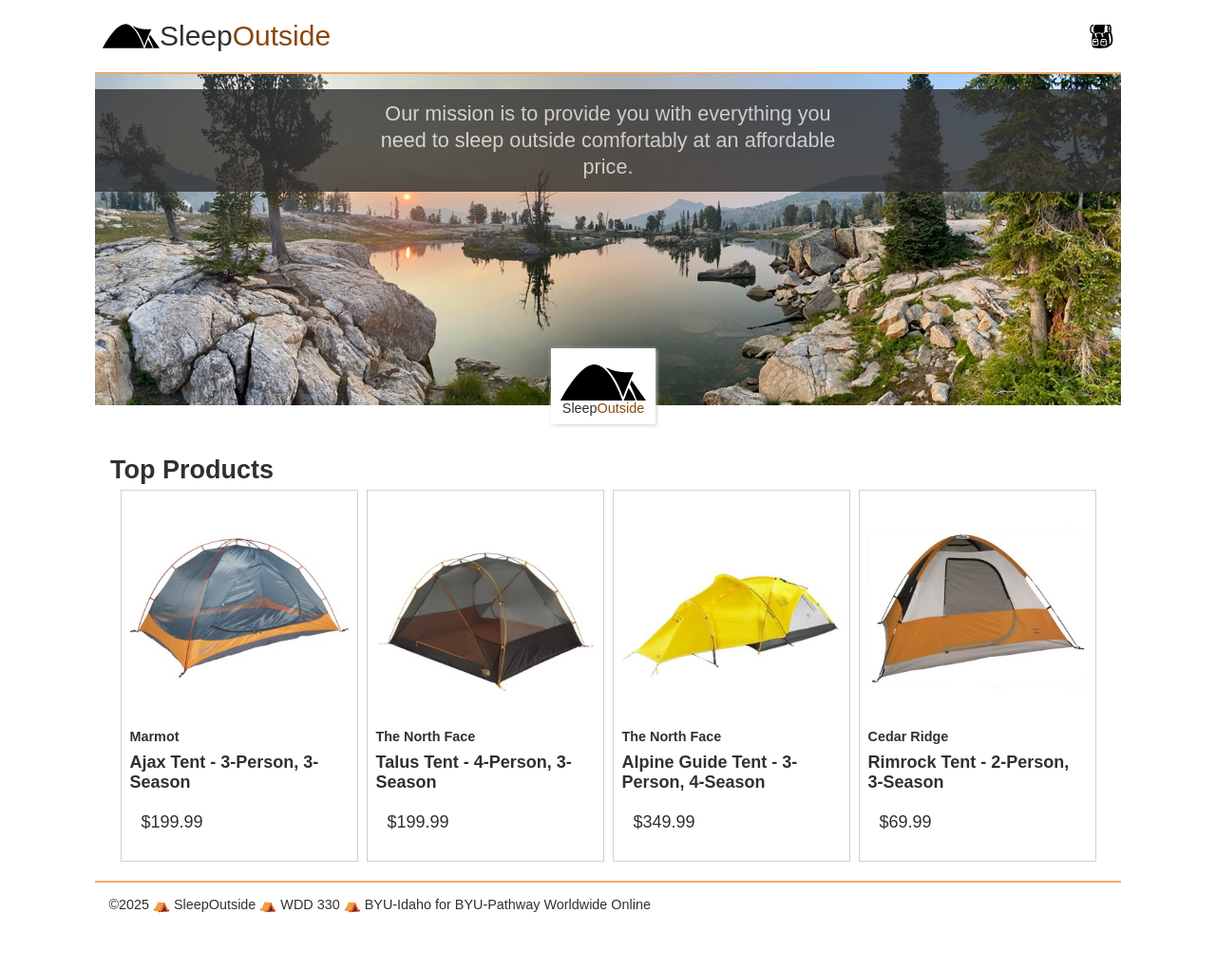
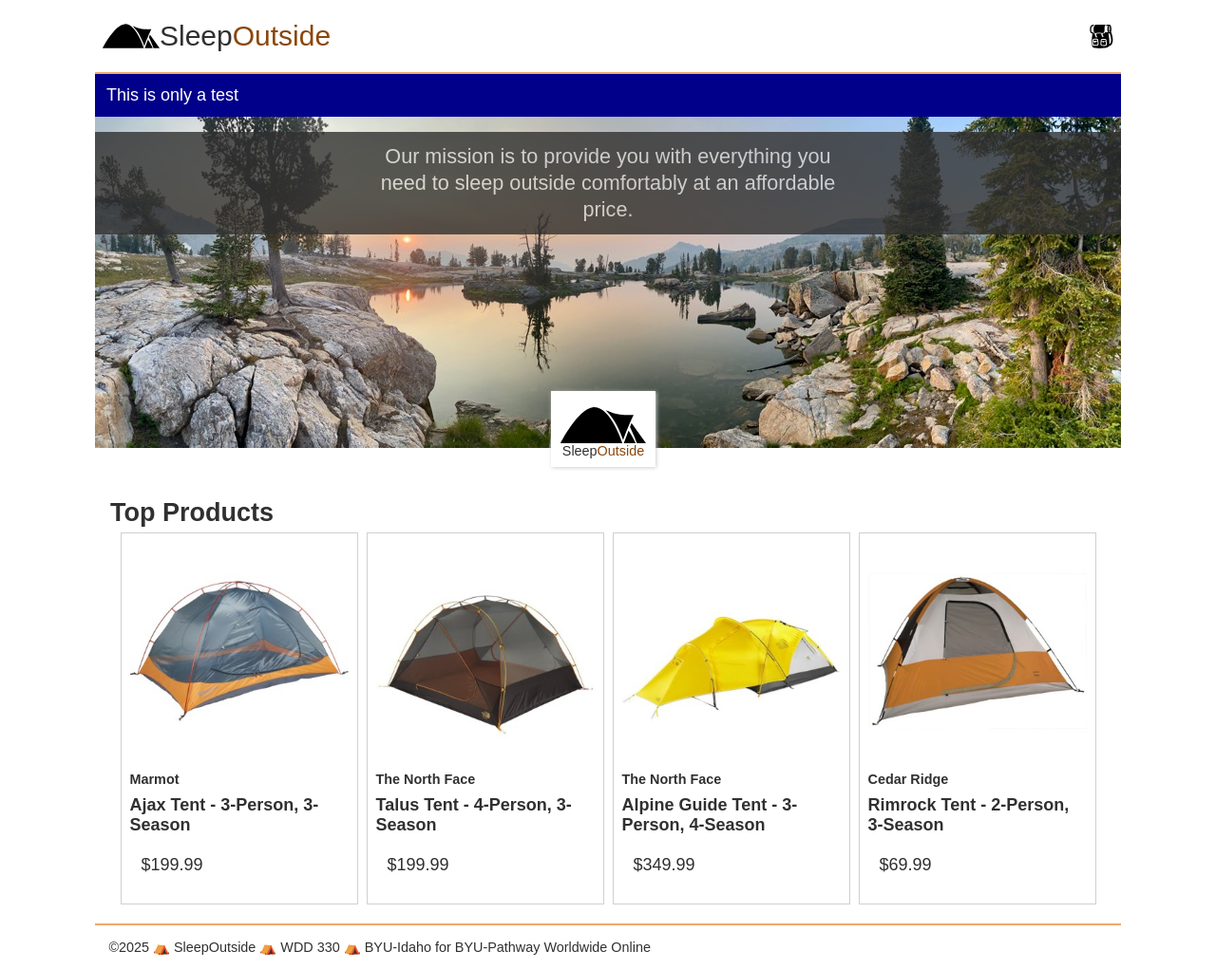
Before and after one commit to bbagnes/wdd330_2_Team_0, a website: page src/index.html in a window 1280 px wide. Shown: the whole page at 95% size. Before the commit the page ends 976 px from the top, so only its background shows below. Drawn offline with Linux system fonts and the light colour scheme.

Commit message:
Adding Alert code to main index
    <script type="module">
      import Alert from '../js/Alert.js';
      const alert = new Alert('../json/alerts.json');
      alert.showAlerts();
    </script>

```diff
--- a/src/index.html
+++ b/src/index.html
@@ -116,5 +116,10 @@
       Worldwide Online
     </footer>
   </body>
+  <script type="module">
+      import Alert from '../js/Alert.js';
+      const alert = new Alert('../json/alerts.json');
+      alert.showAlerts();
+  </script>
   <script src="../js/main.js" type="module"></script>
 </html>
```
